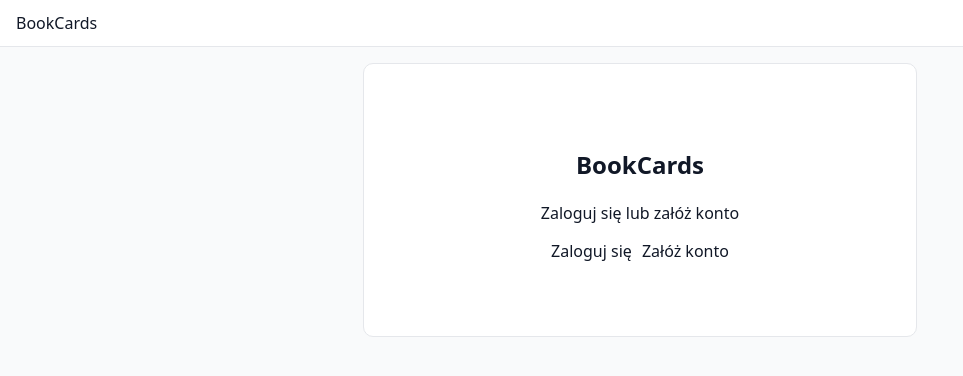
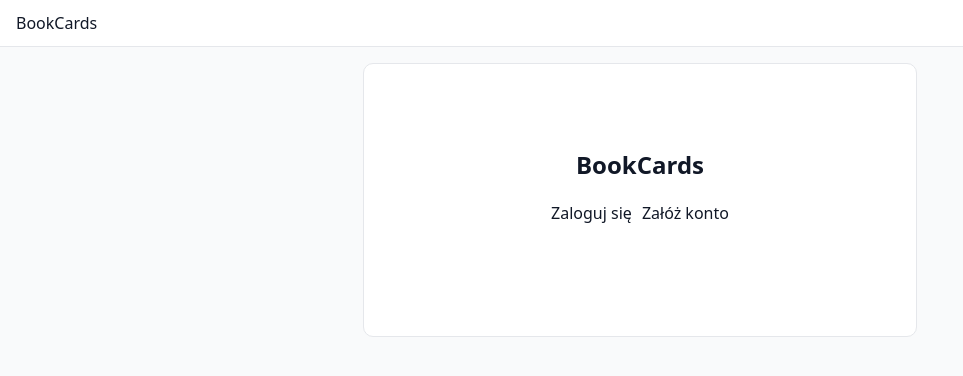
Before and after one commit to Kamerro/10xDevBookCard, a FastAPI app: page / in a window 1280 px wide. Shown: the top 376 px of the page, without its empty margins (0-963 px from the left). Run offline with FastAPI, Linux system fonts and the light colour scheme.

Commit message:
main view changed

```diff
--- a/templates/home.html
+++ b/templates/home.html
@@ -3,7 +3,6 @@
 {% block content %}
   <div style="text-align: center; padding: 48px 0;">
     <h1>BookCards</h1>
-    <p>Zaloguj się lub załóż konto</p>
 
     <div class="actions" style="margin-top: 12px; justify-content: center;">
       <a href="/login">Zaloguj się</a>
```
